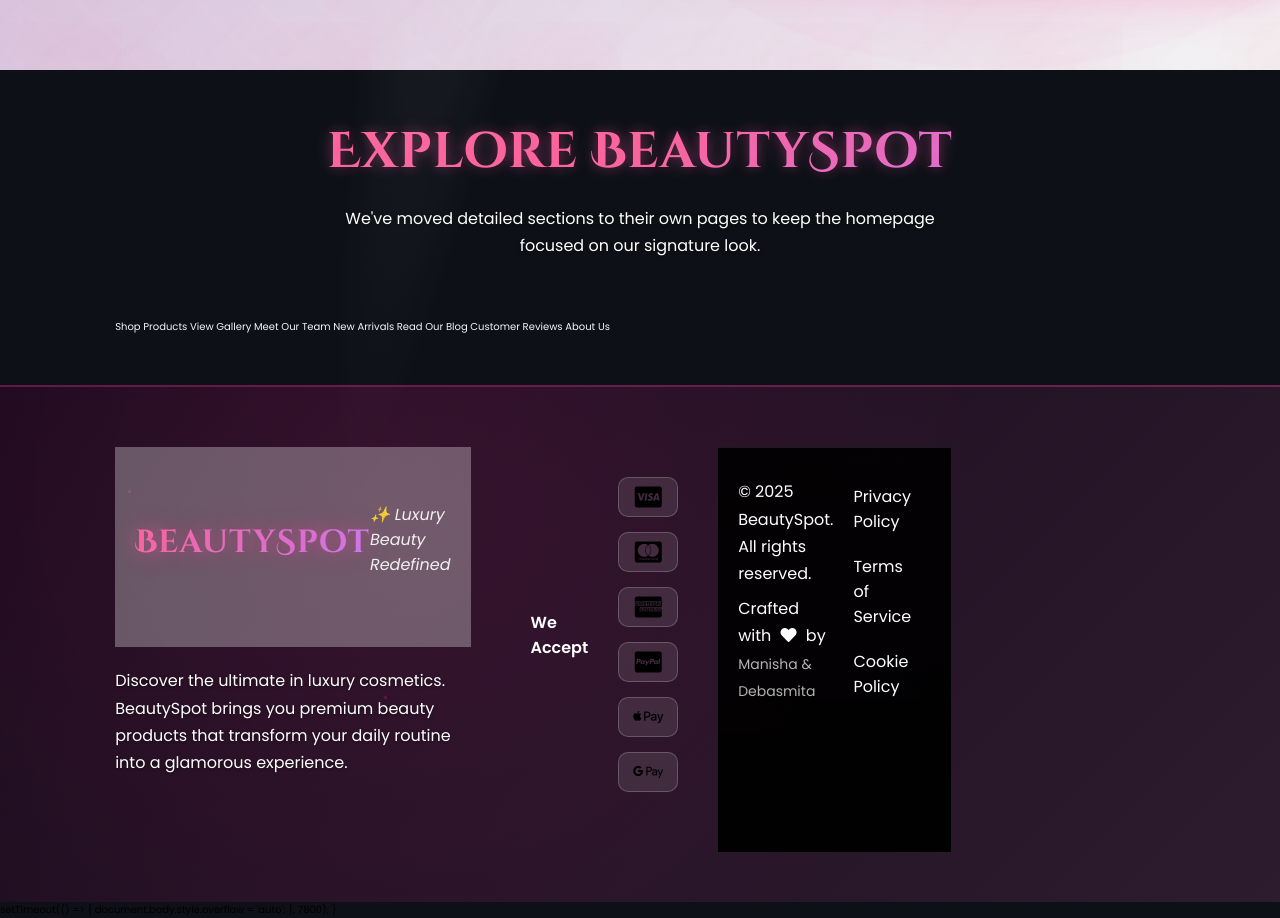
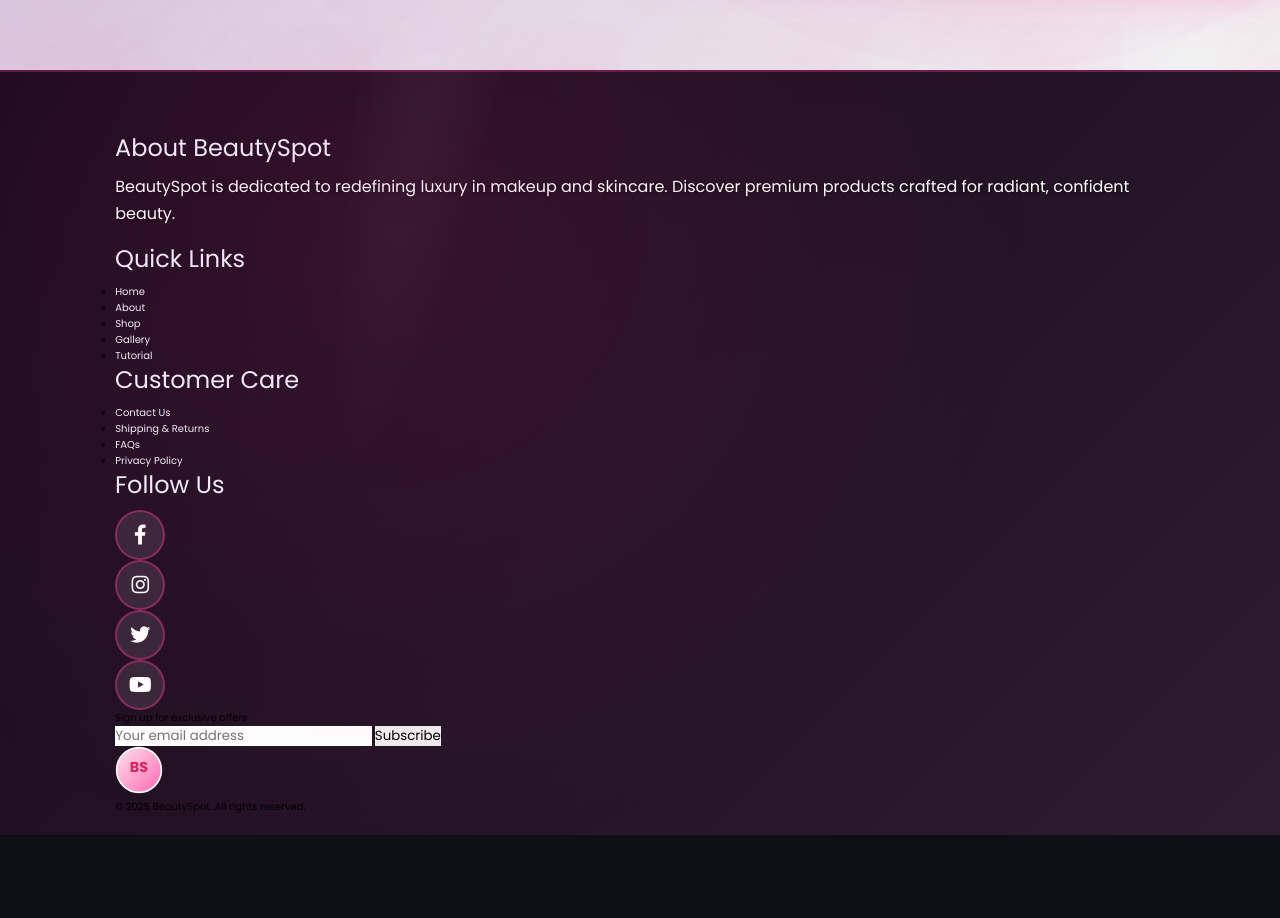
Before and after one commit to DebasmitaBose0/BeautySpot, a website: page index.html in a window 1280 px wide. Shown: the part 1100-2018 px from the top of the page. After the commit the page ends 1935 px from the top, so only its background shows below. Drawn offline with nearby package versions, Linux system fonts and the light colour scheme; some packages are replaced by stand-ins of ours; a script that the page names is missing; a web font is replaced by a local one.

Commit message:
Footer to be fixed,due

```diff
--- a/index.html
+++ b/index.html
@@ -920,95 +920,73 @@
     </section>
 
     <!-- home section ends -->
-    <!-- condensed sections hub (links to dedicated pages) -->
-    <section class="sections-hub" aria-label="Explore more">
-        <div class="section-header">
-            <h2 class="section-title">Explore BeautySpot</h2>
-            <p class="section-description">We've moved detailed sections to their own pages to keep the homepage focused
-                on our signature look.</p>
-        </div>
-
-        <div class="hub-grid">
-            <a class="hub-card" href="products.html">Shop Products</a>
-            <a class="hub-card" href="gallery.html">View Gallery</a>
-            <a class="hub-card" href="team.html">Meet Our Team</a>
-            <a class="hub-card" href="arrivals.html">New Arrivals</a>
-            <a class="hub-card" href="blogs.html">Read Our Blog</a>
-            <a class="hub-card" href="reviews.html">Customer Reviews</a>
-            <a class="hub-card" href="about.html">About Us</a>
-        </div>
-    </section>
 
     <!-- footer section starts  -->
 
-    <footer class="footer">
-
-        <!-- Animated Background -->
-        <div class="footer-particles">
-            <div class="particle"></div>
-            <div class="particle"></div>
-            <div class="particle"></div>
-            <div class="particle"></div>
-            <div class="particle"></div>
-            <div class="particle"></div>
-        </div>
-
-        <div class="footer-content">
-
-            <!-- Brand Section -->
-            <div class="footer-brand">
-                <div class="brand-logo">
-                    <h2 class="brand-name">BeautySpot</h2>
-                    <div class="brand-tagline">✨ Luxury Beauty Redefined</div>
-                </div>
-                <p class="brand-description">
-                    Discover the ultimate in luxury cosmetics. BeautySpot brings you premium beauty products
-                    that transform your daily routine into a glamorous experience.
-                </p>
+    <footer class="footer minimal-luxury-footer">
+        <div class="footer-columns">
+            <div class="footer-col about-brand">
+                <h3>About BeautySpot</h3>
+                <p>BeautySpot is dedicated to redefining luxury in makeup and skincare. Discover premium products
+                    crafted for radiant, confident beauty.</p>
             </div>
-
-            <!-- Payment Methods -->
-            <div class="footer-payment">
-                <div class="payment-title">We Accept</div>
-                <div class="payment-methods">
-                    <div class="payment-method">
-                        <i class="fab fa-cc-visa"></i>
-                    </div>
-                    <div class="payment-method">
-                        <i class="fab fa-cc-mastercard"></i>
-                    </div>
-                    <div class="payment-method">
-                        <i class="fab fa-cc-amex"></i>
-                    </div>
-                    <div class="payment-method">
-                        <i class="fab fa-cc-paypal"></i>
-                    </div>
-                    <div class="payment-method">
-                        <i class="fab fa-apple-pay"></i>
-                    </div>
-                    <div class="payment-method">
-                        <i class="fab fa-google-pay"></i>
-                    </div>
+            <div class="footer-col quick-links">
+                <h3>Quick Links</h3>
+                <ul>
+                    <li><a href="index.html">Home</a></li>
+                    <li><a href="about.html">About</a></li>
+                    <li><a href="products.html">Shop</a></li>
+                    <li><a href="gallery.html">Gallery</a></li>
+                    <li><a href="blogs.html">Tutorial</a></li>
+                </ul>
+            </div>
+            <div class="footer-col customer-care">
+                <h3>Customer Care</h3>
+                <ul>
+                    <li><a href="mailto:info@beautyspot.com">Contact Us</a></li>
+                    <li><a href="products.html#shipping">Shipping & Returns</a></li>
+                    <li><a href="about.html#faqs">FAQs</a></li>
+                    <li><a href="about.html#privacy">Privacy Policy</a></li>
+                </ul>
+            </div>
+            <div class="footer-col follow-us">
+                <h3>Follow Us</h3>
+                <div class="footer-social-icons">
+                    <a href="https://facebook.com/beautyspot" class="social-icon" target="_blank" rel="noopener"><i class="fab fa-facebook-f"></i></a>
+                    <a href="https://instagram.com/beautyspot" class="social-icon" target="_blank" rel="noopener"><i class="fab fa-instagram"></i></a>
+                    <a href="https://twitter.com/beautyspot" class="social-icon" target="_blank" rel="noopener"><i class="fab fa-twitter"></i></a>
+                    <a href="https://youtube.com/beautyspot" class="social-icon" target="_blank" rel="noopener"><i class="fab fa-youtube"></i></a>
                 </div>
             </div>
-
-            <!-- Footer Bottom -->
-            <div class="footer-bottom">
-                <div class="footer-bottom-content">
-                    <div class="footer-copyright">
-                        <p>&copy; 2025 BeautySpot. All rights reserved.</p>
-                        <p>Crafted with <i class="fas fa-heart"></i> by <span class="creators">Manisha &
-                                Debasmita</span>
-                        </p>
-                    </div>
-                    <div class="footer-legal">
-                        <a href="#" class="legal-link">Privacy Policy</a>
-                        <a href="#" class="legal-link">Terms of Service</a>
-                        <a href="#" class="legal-link">Cookie Policy</a>
-                    </div>
+        </div>
+        <div class="footer-newsletter-row">
+            <form class="footer-newsletter" action="#" method="post" autocomplete="off">
+                <label for="footer-news-email" class="footer-news-label">Sign up for exclusive offers</label>
+                <div class="footer-news-input-group">
+                    <input type="email" id="footer-news-email" name="email" class="footer-newsletter-input"
+                        placeholder="Your email address" required>
+                    <button type="submit" class="footer-newsletter-btn" onclick="alert('Thank you for subscribing!'); return false;">Subscribe</button>
                 </div>
+            </form>
+        </div>
+        <div class="footer-logo-row">
+            <div class="footer-logo">
+                <svg viewBox="0 0 60 60" width="48" height="48" class="footer-logo-svg" aria-label="BeautySpot logo">
+                    <defs>
+                        <linearGradient id="footerLogoGradient" x1="0%" y1="0%" x2="100%" y2="100%">
+                            <stop offset="0%" stop-color="#fce4ec" />
+                            <stop offset="100%" stop-color="#ff69b4" />
+                        </linearGradient>
+                    </defs>
+                    <circle cx="30" cy="30" r="28" fill="url(#footerLogoGradient)" stroke="#fff" stroke-width="2" />
+                    <text x="50%" y="54%" text-anchor="middle" fill="#d72660" font-size="18" font-family="Georgia,serif"
+                        font-weight="bold">BS</text>
+                </svg>
             </div>
-
+        </div>
+        <div class="footer-copyright">
+            &copy; 2025 BeautySpot. All rights reserved.
+        </div>
     </footer>
 
     <!-- footer section ends -->
@@ -1059,11 +1037,6 @@
             }, 5500);
         }
     </script>
-    setTimeout(() => {
-    document.body.style.overflow = 'auto';
-    }, 7800);
-    }
-    </script>
 
 </body>
 
```
